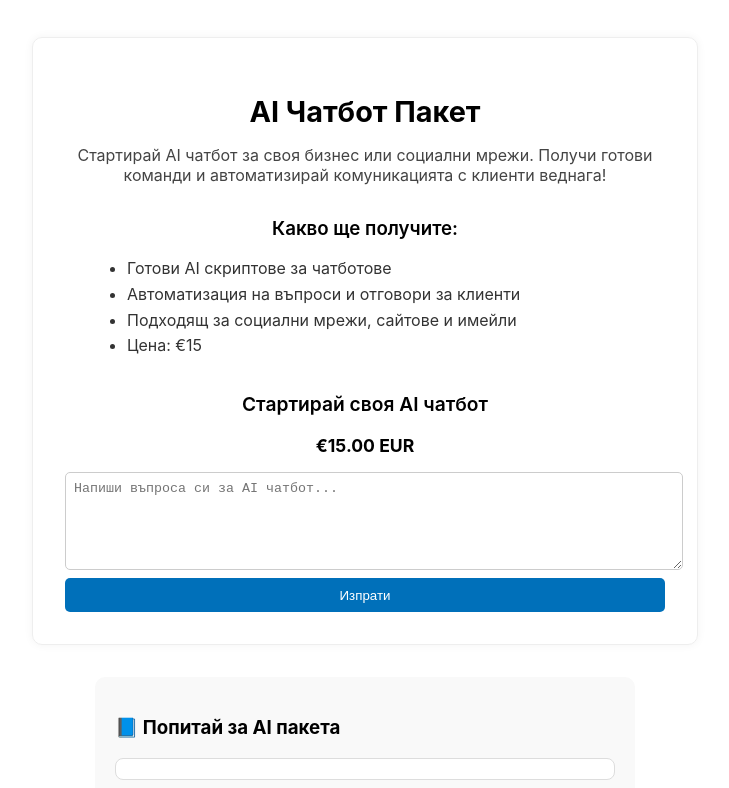
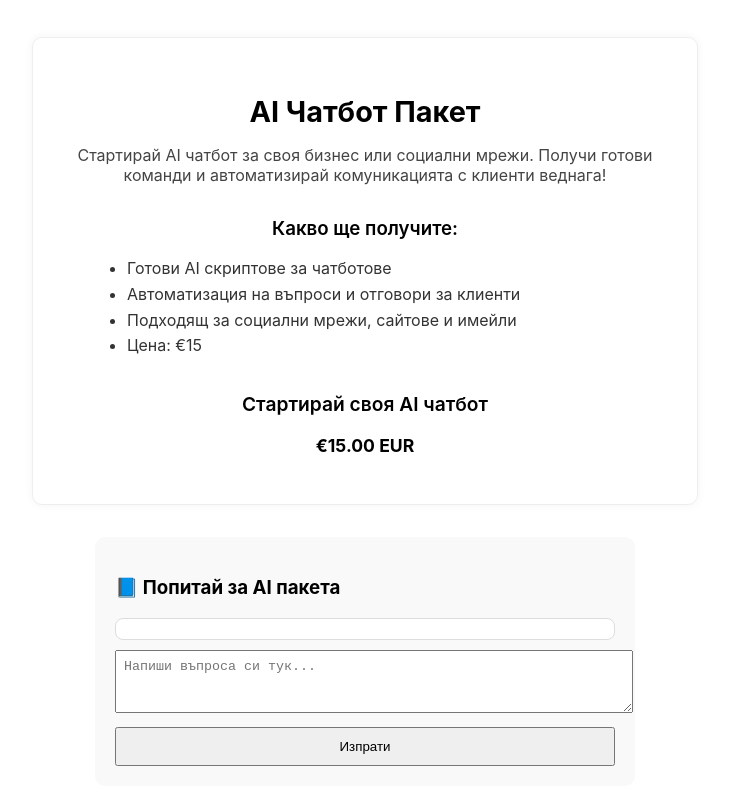
Before and after one commit to martinantoniorecords/landing-business, a React (Create React App) app: page / in a window 1280 px wide. Shown: the top 788 px of the page, without its empty margins (275-1004 px from the left). Built offline with nearby package versions, Linux system fonts and the light colour scheme.

Commit message:
small update

```diff
--- a/src/BusinessLanding.js
+++ b/src/BusinessLanding.js
@@ -138,44 +138,7 @@ export default function AiPayment() {
           ></div>
 
           {/* Chatbox immediately under PayPal */}
-          <div
-            style={{
-              marginTop: "1rem",
-              textAlign: "center",
-            }}
-          >
-            <div
-              style={{
-                display: "flex",
-                flexDirection: "column",
-                gap: "0.5rem",
-              }}
-            >
-              <textarea
-                placeholder="Напиши въпроса си за AI чатбот..."
-                style={{
-                  padding: "0.5rem",
-                  borderRadius: "5px",
-                  border: "1px solid #ccc",
-                  width: "100%",
-                  minHeight: "80px",
-                  resize: "vertical",
-                }}
-              ></textarea>
-              <button
-                style={{
-                  padding: "0.6rem 1rem",
-                  backgroundColor: "#0070ba",
-                  color: "#fff",
-                  border: "none",
-                  borderRadius: "5px",
-                  cursor: "pointer",
-                }}
-              >
-                Изпрати
-              </button>
-            </div>
-          </div>
+
         </div>
       </div>
     </div>
```
